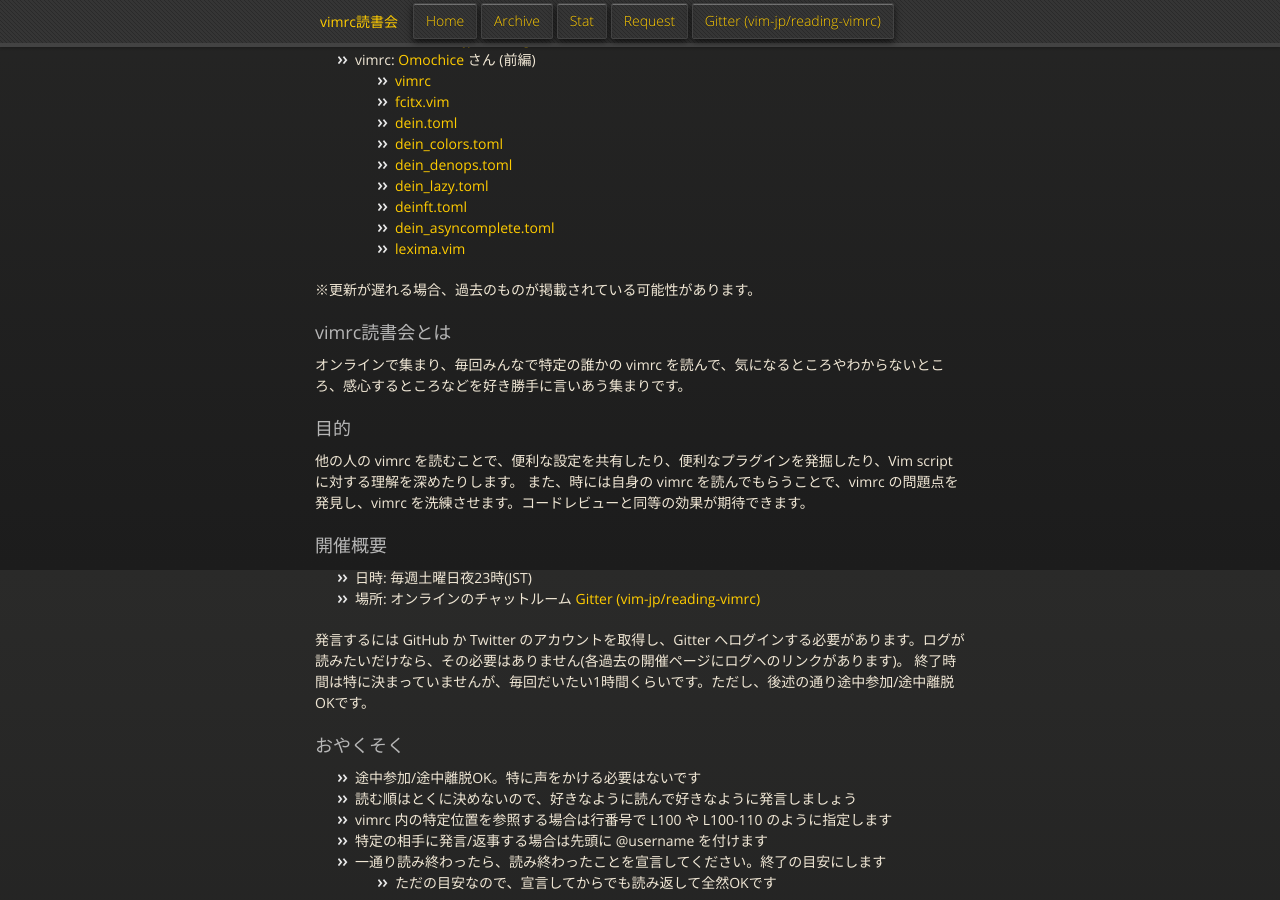
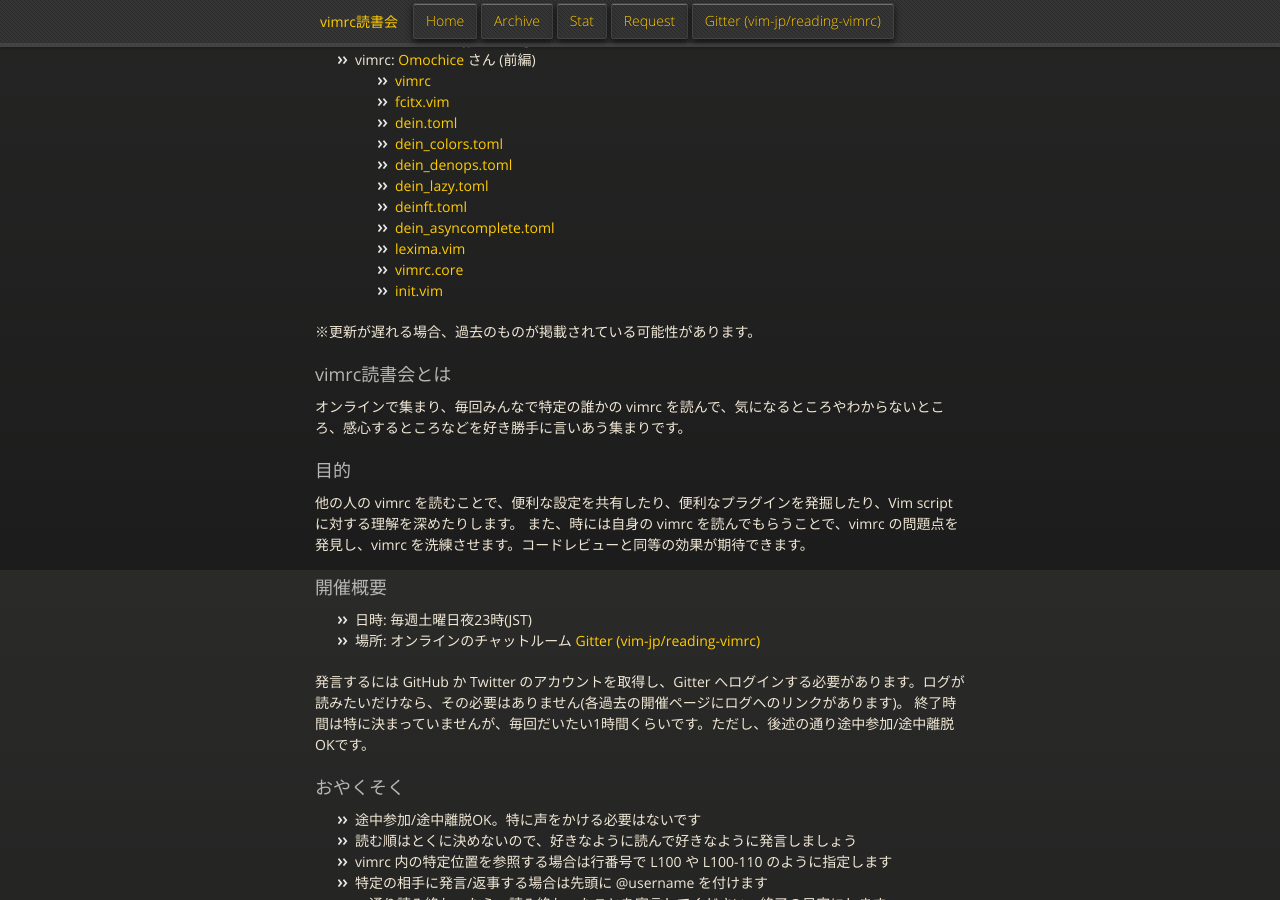
Before and after one commit to vim-jp/reading-vimrc, a Jekyll site: the page built from index.md, in a window 1280 px wide and 900 px high, scrolled down 330 px. Built offline with Jekyll 4.4.1, drawn with Linux system fonts in a browser that asks for light colours; nearby versions of some CDN libraries.

Commit message:
Update the next information: #517 Omochice

```diff
--- a/_data/next.yml
+++ b/_data/next.yml
@@ -33,5 +33,11 @@
         https://github.com/Omochice/dotfiles/blob/main/.vim/mysettings/lexima.vim
       hash: null
       name: lexima.vim
+    - url: https://github.com/Omochice/dotfiles/blob/main/config/vim/vimrc.core
+      hash: null
+      name: vimrc.core
+    - url: https://github.com/Omochice/dotfiles/blob/main/config/nvim/init.vim
+      hash: null
+      name: init.vim
   part: 前編
   other: null
```
